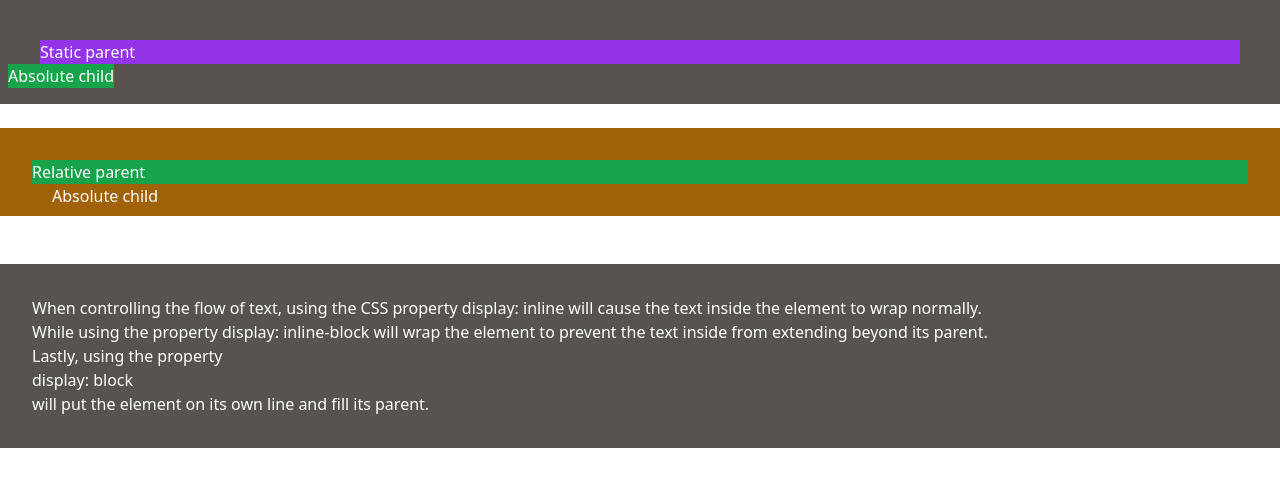
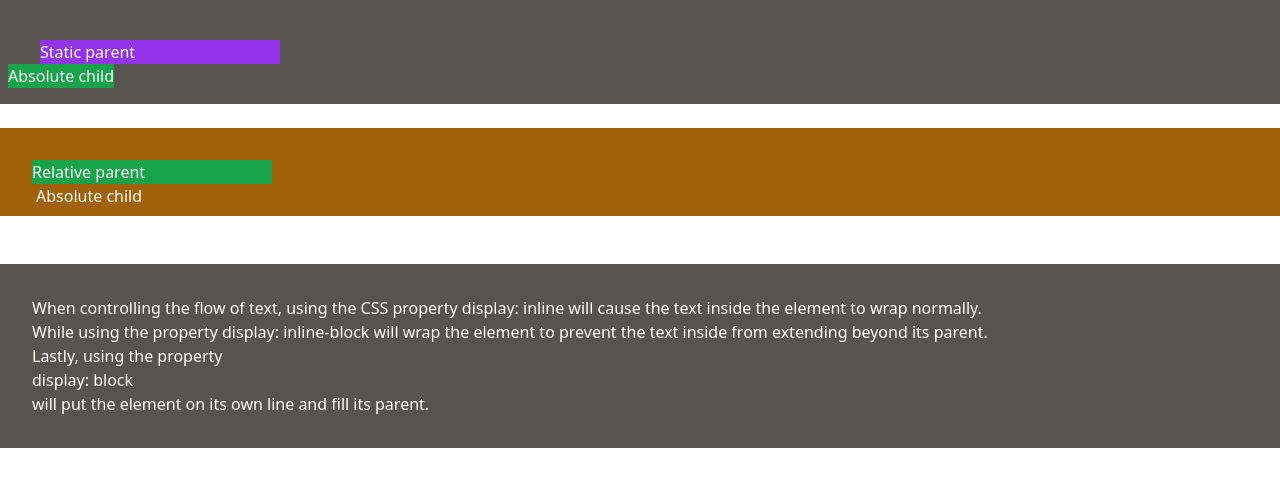
Before and after one commit to ArchanaKR00/layout-position, a plain HTML site: page index.html in a window 1280 px wide. Drawn offline with nearby package versions, Linux system fonts and the light colour scheme.

Commit message:
final commit

```diff
--- a/index.html
+++ b/index.html
@@ -9,8 +9,8 @@
   </head>
   <body>
     <!-- https://tailwindcss.com/docs/position -->
-     <div class="container bg-stone-600 text-white p-10">
-    <div class="static bg-purple-600">
+     <div class="container bg-stone-600 text-white p-10 ">
+    <div class="static bg-purple-600 w-60">
       <p>Static parent</p>
       <div class="absolute bottom-70 left-2  bg-green-600 flex items-end">
         <p>Absolute child</p>
@@ -21,7 +21,7 @@
 
 <br>
 <div class="container bg-yellow-700 text-white p-8">
-<div class="relative bg-green-600 flex space-x-4 ">
+<div class="relative bg-green-600 w-60 ">
   <p>Relative parent</p>
   <div class="absolute bottom-0 top-6 left-1 bg-pink-600 ">
     <p>Absolute child</p>
```
Also changed, not shown: layout position.jpeg (added), 1 other file.
